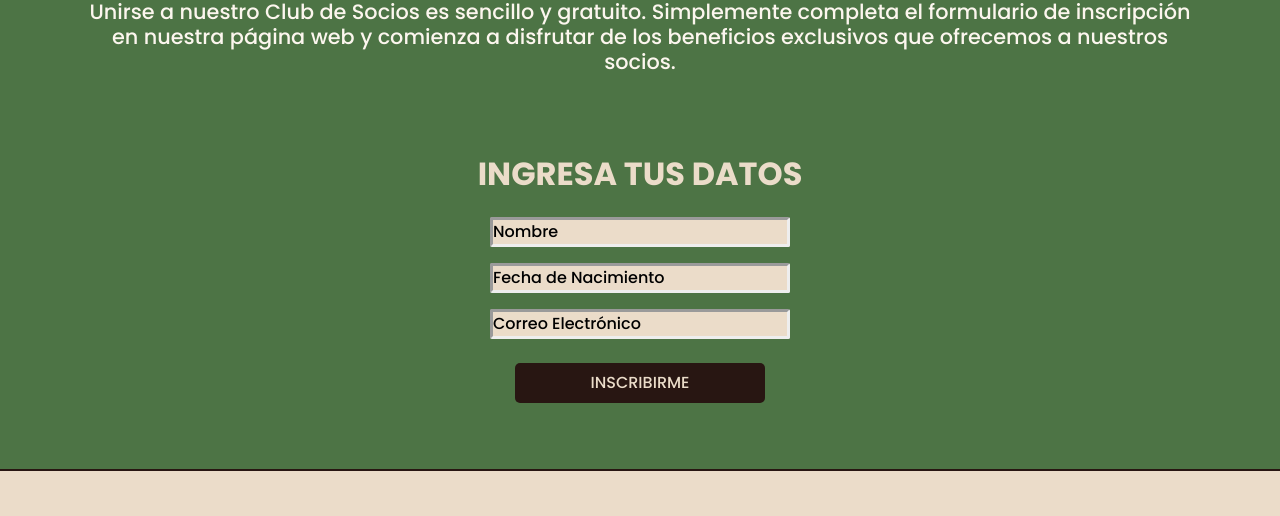
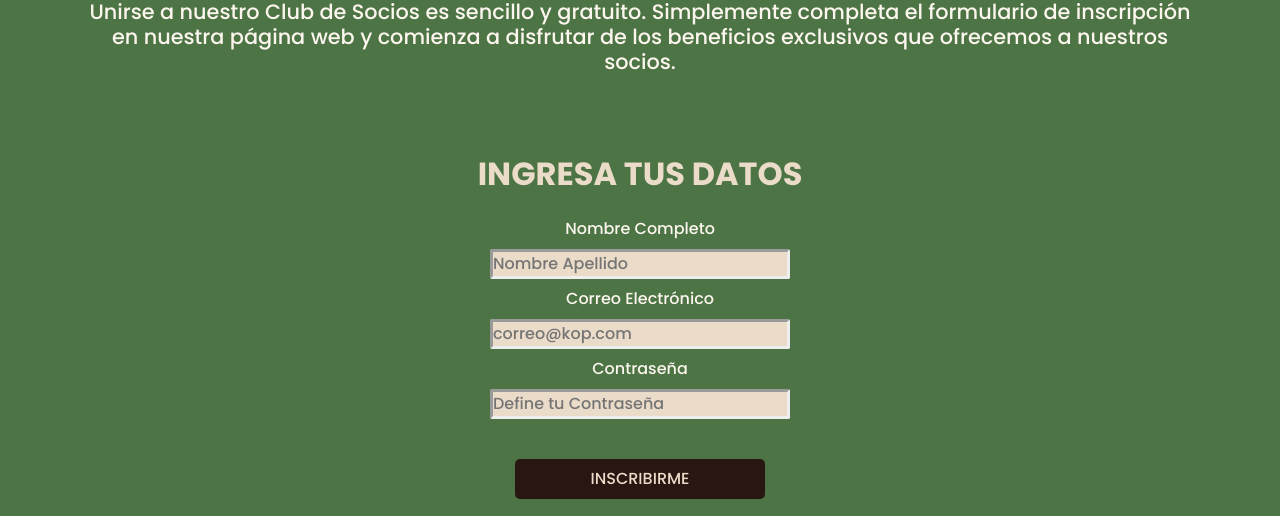
Before and after one commit to Ricardo2727/proyecto_final, a website: page paginas/clubkop.html in a window 1280 px wide. Shown: the part 1442-1958 px from the top of the page. Drawn offline with nearby package versions, Linux system fonts and the light colour scheme; files that its build step writes are made by us from their sources; grey boxes are pictures that could not be loaded.

Commit message:
formulario

```diff
--- a/paginas/clubkop.html
+++ b/paginas/clubkop.html
@@ -15,8 +15,10 @@
     <link rel="stylesheet" href="https://unpkg.com/aos@next/dist/aos.css" />
     <link rel="stylesheet" href="./css/style.css">
     <title>KOP Coffee co. - Cafe, un mimo al alma - Club KOP</title>
-    <meta name="description" content="Bienvenido a nuestro oasis gastronómico, donde la pasión por el café de especialidad se combina con una exquisita selección de pastelería dulce y salada, así como una cautivadora variedad de coctelería de la casa. Deleita tu paladar con una fusión de sabores, desde tentadoras tartas y pasteles artesanales hasta suculentos bocadillos salados, cuidadosamente elaborados para satisfacer todos los antojos. Nuestros mixólogos expertos te sorprenderán con innovadoras creaciones de cócteles, fusionando ingredientes frescos con destilados de calidad superior, para ofrecerte una experiencia de bebidas única y emocionante. Disfruta de un ambiente acogedor y un servicio excepcional mientras te sumerges en una experiencia gastronómica inolvidable en nuestra cafetería de especialidad." />
-    <meta name="keywords" content="Café, Coffee, dulces, salados, club de café, bebidas, café de especialidad, café de alta calidad, pastelería artesanal, coctelería de autor, cafetería acogedora, ambiente relajante, sabores exquisitos, baristas expertos, mezclas de café únicas, bebidas innovadoras, deleite culinario, café gourmet, experiencia gastronómica" />
+    <meta name="description"
+        content="Bienvenido a nuestro oasis gastronómico, donde la pasión por el café de especialidad se combina con una exquisita selección de pastelería dulce y salada, así como una cautivadora variedad de coctelería de la casa. Deleita tu paladar con una fusión de sabores, desde tentadoras tartas y pasteles artesanales hasta suculentos bocadillos salados, cuidadosamente elaborados para satisfacer todos los antojos. Nuestros mixólogos expertos te sorprenderán con innovadoras creaciones de cócteles, fusionando ingredientes frescos con destilados de calidad superior, para ofrecerte una experiencia de bebidas única y emocionante. Disfruta de un ambiente acogedor y un servicio excepcional mientras te sumerges en una experiencia gastronómica inolvidable en nuestra cafetería de especialidad." />
+    <meta name="keywords"
+        content="Café, Coffee, dulces, salados, club de café, bebidas, café de especialidad, café de alta calidad, pastelería artesanal, coctelería de autor, cafetería acogedora, ambiente relajante, sabores exquisitos, baristas expertos, mezclas de café únicas, bebidas innovadoras, deleite culinario, café gourmet, experiencia gastronómica" />
 
 </head>
 
@@ -88,14 +90,25 @@
                 <li>
                     <div class="clubkop__formCenter">
                         <h2 class="colorCrema tamMediano clubkop__txtCenter">INGRESA TUS DATOS</h2>
-                        <p class="intxt">Nombre</p>
-                        <p class="intxt">Fecha de Nacimiento</p>
-                        <p class="intxt">Correo Electrónico</p>
-                    </div>
-                </li>
-                <li>
-                    <div class="boton txtBoton shadow-drop-2-bottom">
-                        <a class="colorCrema txtBotonDeco" href="./clubkop.html">INSCRIBIRME</a>
+                        <form action="php" method="post" enctype="">
+                            <ul class="clubkop__listCenter">
+                                <li class="clubkop__listCenter">
+                                    <label for="name" name="name" class="colorCrema_op">Nombre Completo</label>
+                                    <input type="text" name="name" id="" placeholder="Nombre Apellido" class="intxt" required>
+                                </li>
+                                <li class="clubkop__listCenter">
+                                    <label for="name" name="name" class="colorCrema_op">Correo Electrónico</label>
+                                    <input type="email" name="email" id="" placeholder="correo@kop.com" class="intxt" required>
+                                </li>
+                                <li class="clubkop__listCenter">
+                                    <label for="name" name="name" class="colorCrema_op">Contraseña</label>
+                                    <input type="password" name="Contraseña" placeholder="Define tu Contraseña" class="intxt" id="" required>
+                                </li>
+                                <li class="clubkop__listCenter">
+                                    <input type="submit" class="boton txtBoton colorCrema" value="INSCRIBIRME">
+                                </li>
+                            </ul>
+                        </form>
                     </div>
                 </li>
             </ul>
@@ -103,12 +116,12 @@
         <div>
             <a href="#arriba"><img width="50" height="50"
                     src="https://img.icons8.com/ios-filled/50/000000/double-up.png" alt="double-up"
-                    style="position: fixed;bottom: 10px;right: 30px;" /></a>
+                    style="position: fixed;bottom: 50px;right: 50px;" /></a>
         </div>
     </main>
 
     <footer class="footer__master colorFondoCrema">
-        <div class="footer__conRrss" data-aos="fade-right" data-aos-duration="1000" data-aos-delay="100">
+        <div class="footer__conRrss" data-aos="fade-up" data-aos-duration="1000" data-aos-delay="100">
             <div class="footer__stylerrss">
                 <ul class="footer__flexImg">
                     <li><a href="../index.html"><img src="../img/icons8-facebook.svg"
@@ -137,11 +150,11 @@
             </div>
         </div>
         <div>
-            <img class="footer__logo" data-aos="fade-up" data-aos-duration="1000" data-aos-delay="100"
+            <img class="footer__logo" data-aos="fade-down" data-aos-duration="1000" data-aos-delay="100"
                 src="../img/kop/kop logo crema.jpg"
                 alt="logo de la cafeteria, ilustracion de una taza de cafe y en la parte inferior letras del nombre de la cafeteria KOP">
         </div>
-        <div data-aos="fade-left" data-aos-duration="1000" data-aos-delay="100">
+        <div data-aos="fade-up" data-aos-duration="1000" data-aos-delay="100">
             <iframe
                 src="https://www.google.com/maps/embed?pb=!1m18!1m12!1m3!1d3285.4128659977505!2d-58.460196199999984!3d-34.56841839999999!2m3!1f0!2f0!3f0!3m2!1i1024!2i768!4f13.1!3m3!1m2!1s0x95bcb56969e09651%3A0xac72ff00620859d4!2sBajamar!5e0!3m2!1ses-419!2sar!4v1693837666514!5m2!1ses-419!2sar"
                 width="300" height="250" style="border:0;padding: 2rem;" allowfullscreen="" loading="lazy"
--- a/scss/componentes/_index_main.scss
+++ b/scss/componentes/_index_main.scss
@@ -114,11 +114,11 @@
     }
 }
 .clubkop__listCenter{
-    @include position(flex, column, none, 0.5rem, center, center);
+    @include position(flex, column, none, 0.5rem, flex-start, center);
     @include tam_wd_hg (60rem, auto);
     padding:0rem;
     @media (max-width: 992px),(max-width: 370px) {
-        @include tam_wd_hg (20rem, 20rem);
+        @include tam_wd_hg (20rem, none);
     }
 }
 .clubkop__flex{
@@ -134,7 +134,7 @@
 }
 .boton{
     @include deco2 ($cCafe, 5px, none, 8px 14px,none, 250px,none);
-    margin-top: 0px;
+    margin-top: 2rem;
     @media (max-width: 370px){
         width: 180px;
     }
```
Also changed, not shown: index.html (+19 -21 lines), paginas/bebidas.html (+4 -4 lines), paginas/dulces.html (+4 -4 lines), paginas/salados.html (+4 -4 lines), css/style.css, 1 other file.
